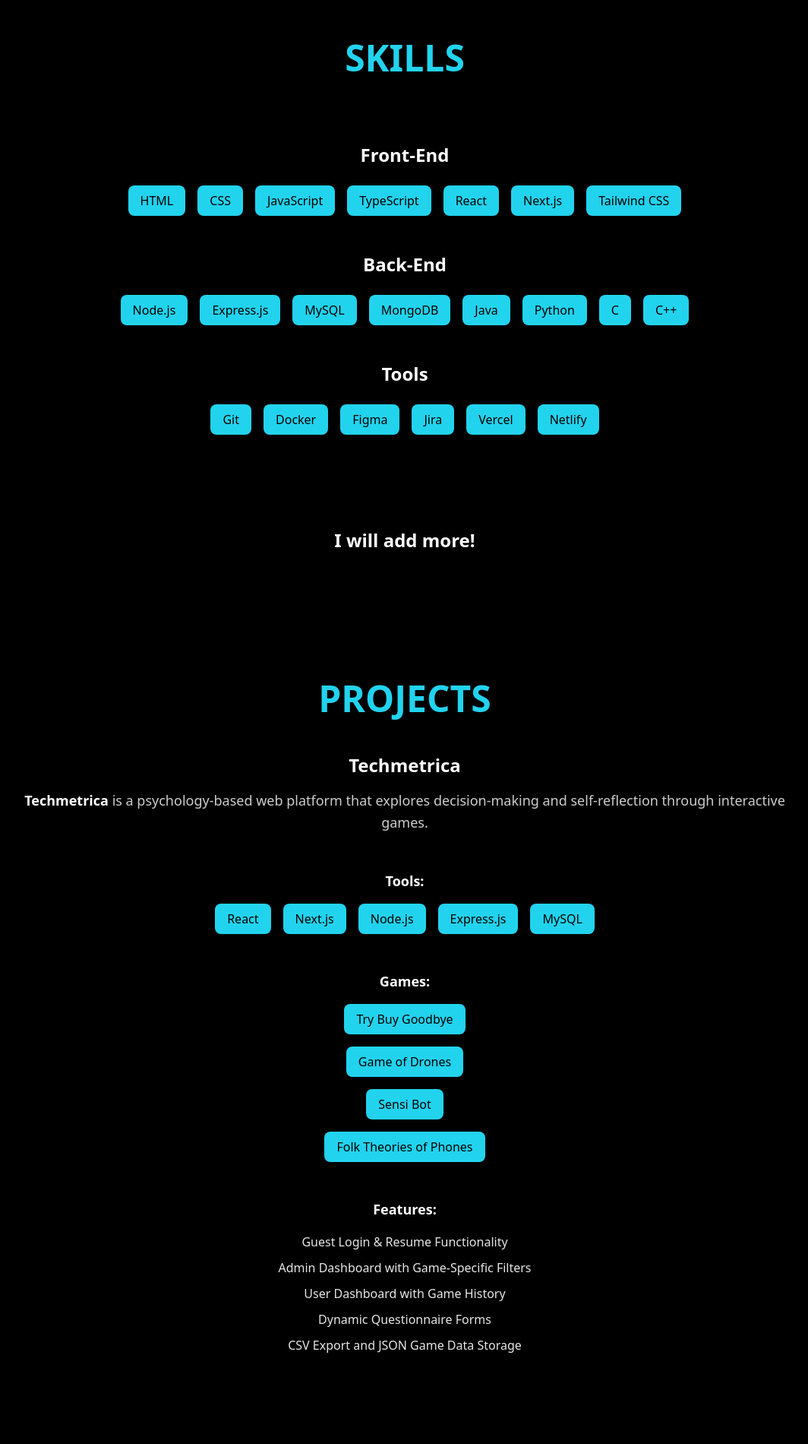
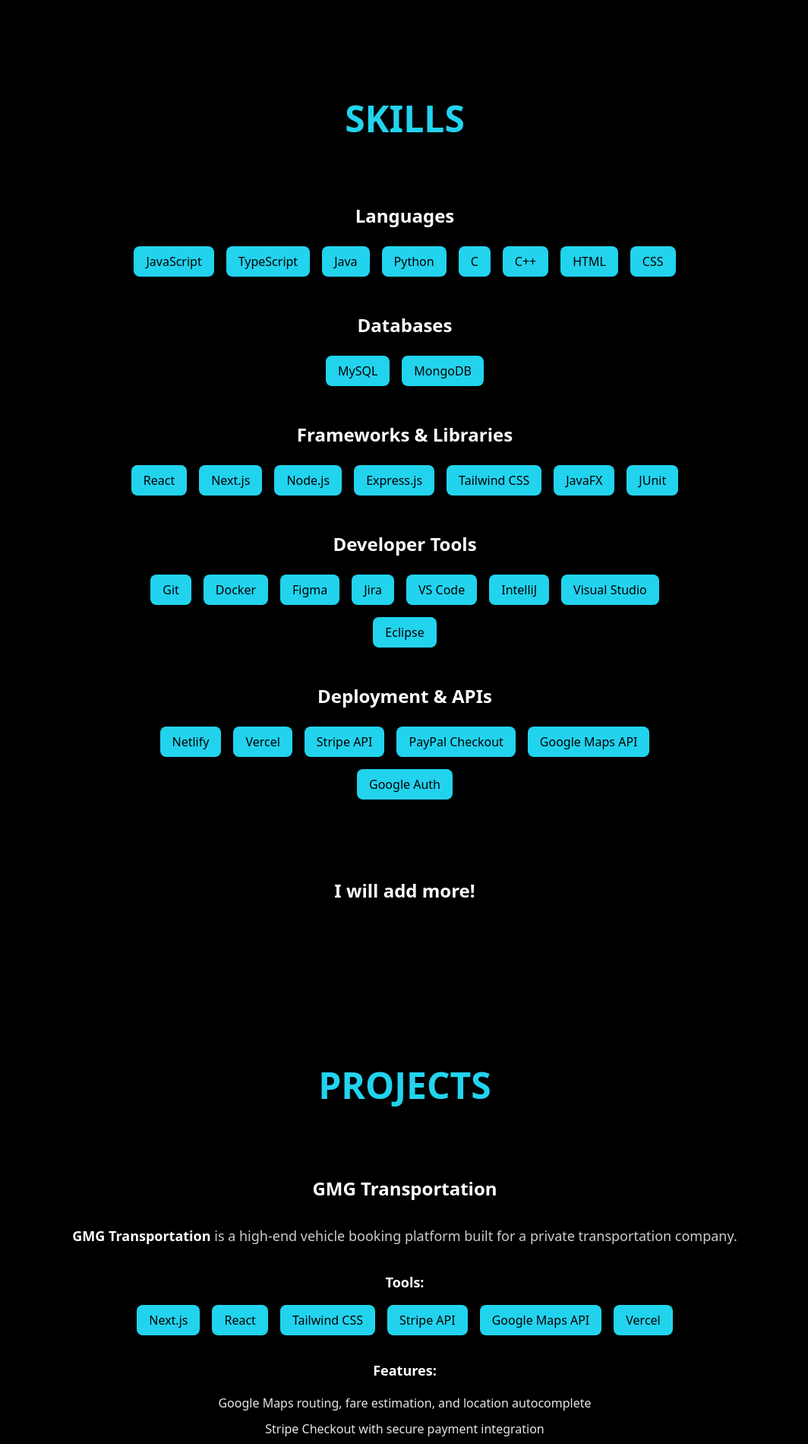
Before and after one commit to gevoglanyan/Gevoglanyan, a React (Create React App) app: page / in a window 1280 px wide. Shown: the part 1648-3548 px from the top of the page at 76% size, without its empty margins (107-1171 px from the left). Built offline with nearby package versions, Linux system fonts and the light colour scheme; the HTML template or start-up script is replaced by a standard one.

Commit message:
Updated Content & Spacing

```diff
--- a/src/components/About.js
+++ b/src/components/About.js
@@ -18,15 +18,15 @@ const About = () => {
 
     <div className="text-white/80 text-lg md:text-xl leading-relaxed space-y-6">
       <p>
-        Hey! I’m <span className="text-white font-semibold">Harutyun Gevoglanyan</span>, a passionate full-stack developer who loves crafting intuitive user experiences and building meaningful products.
+        Hi, I’m <span className="text-white font-semibold">Harutyun Gevoglanyan</span> — a full-stack developer from California who’s passionate about building clean, scalable, and user-friendly web experiences.
       </p>
 
       <p>
-        I'm a freelance developer, building modern web apps for clients using <span className="text-white font-semibold">React, Next.js, Node.js, Express.js and MySQL/MongoDB</span>.
+        I work with modern tools like <span className="text-white font-semibold">React, Next.js, Node.js, and Express</span>, and I'm well-versed in both <span className="text-white font-semibold">MySQL</span> and <span className="text-white font-semibold">MongoDB</span> for database solutions. Whether it's a business site, e-commerce platform, or interactive app — I love turning ideas into reality.
       </p>
 
       <p>
-        My skill set includes <span className="text-white font-semibold">Java, JavaScript, TypeScript, Python, MongoDB, MySQL, Express, and Tailwind CSS</span>. I'm comfortable with development tools like <span className="text-white font-semibold">Git, Docker, VS Code, Figma, and Vercel</span>, and I'm always learning something new to level up my work.
+        My toolkit includes <span className="text-white font-semibold">JavaScript, TypeScript, Java, Python, C/C++</span>, along with dev tools like <span className="text-white font-semibold">Git, Docker, Figma, Jira, and VS Code</span>. I regularly deploy projects using <span className="text-white font-semibold">Vercel</span> or <span className="text-white font-semibold">Netlify</span> and integrate APIs like <span className="text-white font-semibold">Stripe, PayPal Checkout, and Google Maps</span>.
       </p>
 
       <br /> <br />
@@ -35,7 +35,7 @@ const About = () => {
         Thanks for checking out my site — feel free to connect or reach out!
       </p>
 
-      <br /> <br />
+      <br /> <br /> <br />
 
       <div className="social-icons flex justify-center space-x-8 mt-8">
             <a
--- a/src/components/Gaming.js
+++ b/src/components/Gaming.js
@@ -9,7 +9,7 @@ const Gaming = () => {
       <div className="max-w-4xl w-full z-10 space-y-12">
         <div>
 
-          <br /> <br /> <br />
+          <br /> <br /> <br /> <br />
 
           <h2 className="text-4xl md:text-5xl font-bold text-cyan-400 drop-shadow-md mb-4">
             GAMING
@@ -64,10 +64,8 @@ const Gaming = () => {
           </a>
         </div>
 
-        <br/> <br/>
-
         <div>
-          <span className="block text-3xl md:text-2xl font-semibold text-white text-center">
+          <span className="block text-3xl md:text-2xl font-semibold text-white text-center pt-16">
             I will add more!
           </span>
         </div>
--- a/src/components/Menu.js
+++ b/src/components/Menu.js
@@ -33,6 +33,9 @@ const MobileMenu = ({ onClose }) => {
     <aside className="flex md:hidden fixed inset-0 z-40 h-full w-full bg-black px-6 pt-[1vh]">
       <div className="flex flex-col justify-center w-full">
         <div className="relative w-fit mx-auto">
+
+          < br />
+
           <ul className="flex flex-col gap-6 uppercase text-2xl text-white">
             {sections.map((section, idx) => (
               <li key={section.id}>
--- a/src/components/Projects.js
+++ b/src/components/Projects.js
@@ -1,59 +1,112 @@
-import React, { /* useState, useEffect */ } from 'react';
-
-/*
-const imageData = [
-  { src: "/images/Homepage.png", label: "Homepage" },
-  { src: "/images/Games.png", label: "Games" },
-  { src: "/images/Login.png", label: "Login" },
-  { src: "/images/Sign Up.png", label: "Sign Up" },
-  { src: "/images/Admin Dashboard.png", label: "Admin Dashboard" },
-  { src: "/images/User Dashboard.png", label: "User Dashboard" },
-];
-*/
+import React from 'react';
 
 const Projects = () => {
-  // const [index, setIndex] = useState(0);
-  // const [lightboxOpen, setLightboxOpen] = useState(false);
-  // const total = imageData.length;
-
-  // const next = () => setIndex((index + 1) % total);
-  // const prev = () => setIndex((index - 1 + total) % total);
-
-  /*
-  useEffect(() => {
-    if (lightboxOpen) {
-      document.body.style.overflow = 'hidden';
-    } else {
-      document.body.style.overflow = '';
-    }
-
-    return () => {
-      document.body.style.overflow = '';
-    };
-  }, [lightboxOpen]);
-  */
-
   return (
     <section
       id="projects"
       className="flex flex-col justify-start items-center px-6 md:px-12 lg:px-24 py-12 text-center bg-transparent relative overflow-x-hidden"
     >
-        <div className="max-w-5xl w-full z-10 space-y-12">
-          <div>
+      <div className="max-w-5xl w-full z-10 space-y-24">
 
-            <br /> <br /> <br />
+        <br />
 
         <h2 className="text-4xl md:text-5xl font-bold text-cyan-400 drop-shadow-md mb-6">
           PROJECTS
         </h2>
 
-            <br />
+        <div className="text-white/80 text-lg leading-relaxed text-center space-y-8">
+          <h3 className="text-2xl font-bold text-white">GMG Transportation</h3>
+          <p>
+            <span className="font-semibold text-white">GMG Transportation</span> is a high-end vehicle booking platform built for a private transportation company.
+          </p>
 
+          <div>
+            <h4 className="text-white font-semibold text-lg mb-4">Tools:</h4>
+            <ul className="flex flex-wrap justify-center gap-4 text-base">
+              <li className="bg-cyan-400 text-black px-4 py-2 rounded-lg">Next.js</li>
+              <li className="bg-cyan-400 text-black px-4 py-2 rounded-lg">React</li>
+              <li className="bg-cyan-400 text-black px-4 py-2 rounded-lg">Tailwind CSS</li>
+              <li className="bg-cyan-400 text-black px-4 py-2 rounded-lg">Stripe API</li>
+              <li className="bg-cyan-400 text-black px-4 py-2 rounded-lg">Google Maps API</li>
+              <li className="bg-cyan-400 text-black px-4 py-2 rounded-lg">Vercel</li>
+            </ul>
+          </div>
+
+          <div>
+            <h4 className="text-white font-semibold text-lg mb-4">Features:</h4>
+            <ul className="list-none text-white/90 text-base leading-relaxed px-4 text-center space-y-2">
+              <li>Google Maps routing, fare estimation, and location autocomplete</li>
+              <li>Stripe Checkout with secure payment integration</li>
+              <li>Dynamic booking flow with multi-step navigation</li>
+              <li>Filterable vehicle carousels and real-time pricing</li>
+              <li>Fully deployed with SEO and mobile-first UX</li>
+            </ul>
+          </div>
+        </div>
+
+        <div className="text-white/80 text-lg leading-relaxed text-center space-y-8">
+          <h3 className="text-2xl font-bold text-white">iAqua Aquatics</h3>
+          <p>
+            <span className="font-semibold text-white">iAqua Aquatics</span> is an e-commerce site tailored for aquarium enthusiasts.
+          </p>
+
+          <div>
+            <h4 className="text-white font-semibold text-lg mb-4">Tools:</h4>
+            <ul className="flex flex-wrap justify-center gap-4 text-base">
+              <li className="bg-cyan-400 text-black px-4 py-2 rounded-lg">React</li>
+              <li className="bg-cyan-400 text-black px-4 py-2 rounded-lg">Tailwind CSS</li>
+              <li className="bg-cyan-400 text-black px-4 py-2 rounded-lg">PayPal Checkout</li>
+              <li className="bg-cyan-400 text-black px-4 py-2 rounded-lg">Vite</li>
+              <li className="bg-cyan-400 text-black px-4 py-2 rounded-lg">Netlify</li>
+            </ul>
+          </div>
+
+          <div>
+            <h4 className="text-white font-semibold text-lg mb-4">Features:</h4>
+            <ul className="list-none text-white/90 text-base leading-relaxed px-4 text-center space-y-2">
+              <li>Category-based product filtering (e.g., Betta, Sword Plants)</li>
+              <li>Custom cart with localStorage and state handling</li>
+              <li>PayPal Checkout for seamless transactions</li>
+              <li>Optimized for mobile-first and accessible UX</li>
+              <li>Clean, modern UI with minimal gradients</li>
+            </ul>
+          </div>
+        </div>
+
+        <div className="text-white/80 text-lg leading-relaxed text-center space-y-8">
+          <h3 className="text-2xl font-bold text-white">Sasna Tsrer</h3>
+          <p>
+            <span className="font-semibold text-white">Sasna Tsrer</span> is a multilingual cultural celebration site focused on promoting Armenian heritage.
+          </p>
+
+          <div>
+            <h4 className="text-white font-semibold text-lg mb-4">Tools:</h4>
+            <ul className="flex flex-wrap justify-center gap-4 text-base">
+              <li className="bg-cyan-400 text-black px-4 py-2 rounded-lg">React</li>
+              <li className="bg-cyan-400 text-black px-4 py-2 rounded-lg">Next.js</li>
+              <li className="bg-cyan-400 text-black px-4 py-2 rounded-lg">Tailwind CSS</li>
+              <li className="bg-cyan-400 text-black px-4 py-2 rounded-lg">Vercel</li>
+              <li className="bg-cyan-400 text-black px-4 py-2 rounded-lg">i18n (planned)</li>
+            </ul>
+          </div>
+
+          <div>
+            <h4 className="text-white font-semibold text-lg mb-4">Features:</h4>
+            <ul className="list-none text-white/90 text-base leading-relaxed px-4 text-center space-y-2">
+              <li>Static generation with Next.js for speed and SEO</li>
+              <li>Lazy-loaded assets and responsive font scaling</li>
+              <li>Modular components with Tailwind utility classes</li>
+              <li>Vercel deployment with fast commits-to-live</li>
+              <li>Localization-ready structure for multilingual content</li>
+            </ul>
+          </div>
+        </div>
+
+        <div className="text-white/80 text-lg leading-relaxed text-center space-y-8">
           <h3 className="text-2xl font-semibold text-white mb-4">Techmetrica</h3>
-            <p className="text-white/80 text-lg leading-relaxed">
+          <p>
             <span className="font-semibold text-white">Techmetrica</span> is a psychology-based web platform that explores decision-making and self-reflection through interactive games.
           </p>
-          </div>
 
           <div>
             <h4 className="text-white font-semibold text-lg mb-4">Tools:</h4>
@@ -86,8 +139,7 @@ const Projects = () => {
               <li>CSV Export and JSON Game Data Storage</li>
             </ul>
           </div>
-
-          <br /> <br />
+        </div>
 
         <div>
           <span className="block text-3xl md:text-2xl font-semibold text-white text-center pt-4">
@@ -95,63 +147,6 @@ const Projects = () => {
           </span>
         </div>
       </div>
-
-        {/*
-
-        <div className="flex justify-center mt-12">
-          <div className="flex-1 px-4 sm:px-12 text-center">
-            <img
-              src={imageData[index].src}
-              alt={imageData[index].label}
-              onClick={() => setLightboxOpen(true)}
-              className="rounded-2xl shadow-2xl max-w-[500px] max-h-[50vh] mx-auto object-contain cursor-pointer transition-all duration-500"
-            />
-            <p className="mt-6 text-2xl font-semibold text-white">
-              {imageData[index].label}
-            </p>
-          </div>
-        </div>
-      </div>
-
-      {/*
-
-      {false && lightboxOpen && (
-        <div className="fixed inset-0 z-50 bg-black/90 flex items-center justify-center px-4">
-          <div className="relative flex items-center justify-center max-w-[90vw] mx-auto">
-            <button
-              onClick={prev}
-              className="absolute left-2 sm:-left-16 text-white text-4xl sm:text-5xl z-10"
-              aria-label="Previous"
-            >
-              ‹
-            </button>
-
-            <img
-              src={imageData[index].src}
-              alt={imageData[index].label}
-              className="max-h-[60vh] sm:max-h-[70vh] max-w-full object-contain rounded shadow-lg"
-            />
-
-            <button
-              onClick={next}
-              className="absolute right-2 sm:-right-16 text-white text-4xl sm:text-5xl z-10"
-              aria-label="Next"
-            >
-              ›
-            </button>
-
-            <button
-              onClick={() => setLightboxOpen(false)}
-              className="absolute top-2 right-2 sm:-top-16 sm:right-1/2 sm:translate-x-1/2 text-white text-3xl sm:text-4xl font-bold z-10"
-              aria-label="Close"
-            >
-              ×
-            </button>
-          </div>
-        </div>
-      )}
-
-      */}
     </section>
   );
 };
--- a/src/components/Skills.js
+++ b/src/components/Skills.js
@@ -7,8 +7,7 @@ const Skills = () => {
       className="flex flex-col justify-start items-center px-6 md:px-12 lg:px-24 py-12 text-center bg-transparent relative"
     >
       <div className="max-w-5xl w-full z-10">
-
-    <br /> <br /> <br />
+        <br /> <br /> <br /> <br />
 
         <h2 className="text-4xl md:text-5xl font-bold text-cyan-400 drop-shadow-md mb-10">
           SKILLS
@@ -18,53 +17,58 @@ const Skills = () => {
 
         <div className="text-white/80 text-lg leading-relaxed max-w-3xl mx-auto space-y-12">
           <div>
-        <h3 className="text-2xl font-semibold text-white mb-6">Front-End</h3>
+            <h3 className="text-2xl font-semibold text-white mb-6">Languages</h3>
             <ul className="flex flex-wrap justify-center gap-4 text-base">
-          <li className="bg-cyan-400 text-black px-4 py-2 rounded-lg">HTML</li>
-          <li className="bg-cyan-400 text-black px-4 py-2 rounded-lg">CSS</li>
-          <li className="bg-cyan-400 text-black px-4 py-2 rounded-lg">JavaScript</li>
-          <li className="bg-cyan-400 text-black px-4 py-2 rounded-lg">TypeScript</li>
-          <li className="bg-cyan-400 text-black px-4 py-2 rounded-lg">React</li>
-          <li className="bg-cyan-400 text-black px-4 py-2 rounded-lg">Next.js</li>
-          <li className="bg-cyan-400 text-black px-4 py-2 rounded-lg">Tailwind CSS</li>
+              {["JavaScript", "TypeScript", "Java", "Python", "C", "C++", "HTML", "CSS"].map(lang => (
+                <li key={lang} className="bg-cyan-400 text-black px-4 py-2 rounded-lg">{lang}</li>
+              ))}
             </ul>
           </div>
 
           <div>
-        <h3 className="text-2xl font-semibold text-white mb-6">Back-End</h3>
+            <h3 className="text-2xl font-semibold text-white mb-6">Databases</h3>
             <ul className="flex flex-wrap justify-center gap-4 text-base">
-          <li className="bg-cyan-400 text-black px-4 py-2 rounded-lg">Node.js</li>
-          <li className="bg-cyan-400 text-black px-4 py-2 rounded-lg">Express.js</li>
-          <li className="bg-cyan-400 text-black px-4 py-2 rounded-lg">MySQL</li>
-          <li className="bg-cyan-400 text-black px-4 py-2 rounded-lg">MongoDB</li>
-          <li className="bg-cyan-400 text-black px-4 py-2 rounded-lg">Java</li>
-          <li className="bg-cyan-400 text-black px-4 py-2 rounded-lg">Python</li>
-          <li className="bg-cyan-400 text-black px-4 py-2 rounded-lg">C</li>
-          <li className="bg-cyan-400 text-black px-4 py-2 rounded-lg">C++</li>
+              {["MySQL", "MongoDB"].map(db => (
+                <li key={db} className="bg-cyan-400 text-black px-4 py-2 rounded-lg">{db}</li>
+              ))}
             </ul>
           </div>
 
           <div>
-        <h3 className="text-2xl font-semibold text-white mb-6">Tools</h3>
+            <h3 className="text-2xl font-semibold text-white mb-6">Frameworks & Libraries</h3>
             <ul className="flex flex-wrap justify-center gap-4 text-base">
-          <li className="bg-cyan-400 text-black px-4 py-2 rounded-lg">Git</li>
-          <li className="bg-cyan-400 text-black px-4 py-2 rounded-lg">Docker</li>
-          <li className="bg-cyan-400 text-black px-4 py-2 rounded-lg">Figma</li>
-          <li className="bg-cyan-400 text-black px-4 py-2 rounded-lg">Jira</li>
-          <li className="bg-cyan-400 text-black px-4 py-2 rounded-lg">Vercel</li>
-          <li className="bg-cyan-400 text-black px-4 py-2 rounded-lg">Netlify</li>
+              {["React", "Next.js", "Node.js", "Express.js", "Tailwind CSS", "JavaFX", "JUnit"].map(framework => (
+                <li key={framework} className="bg-cyan-400 text-black px-4 py-2 rounded-lg">{framework}</li>
+              ))}
             </ul>
           </div>
 
-      <br /> <br />
+          <div>
+            <h3 className="text-2xl font-semibold text-white mb-6">Developer Tools</h3>
+            <ul className="flex flex-wrap justify-center gap-4 text-base">
+              {["Git", "Docker", "Figma", "Jira", "VS Code", "IntelliJ", "Visual Studio", "Eclipse"].map(tool => (
+                <li key={tool} className="bg-cyan-400 text-black px-4 py-2 rounded-lg">{tool}</li>
+              ))}
+            </ul>
+          </div>
 
-      <div className="text-3xl md:text-2xl font-semibold text-white text-center pt-4">
+          <div>
+            <h3 className="text-2xl font-semibold text-white mb-6">Deployment & APIs</h3>
+            <ul className="flex flex-wrap justify-center gap-4 text-base">
+              {["Netlify", "Vercel", "Stripe API", "PayPal Checkout", "Google Maps API", "Google Auth"].map(item => (
+                <li key={item} className="bg-cyan-400 text-black px-4 py-2 rounded-lg">{item}</li>
+              ))}
+            </ul>
+          </div>
+
+         <div>
+          <span className="block text-3xl md:text-2xl font-semibold text-white text-center pt-14">
             I will add more!
+          </span>
         </div>
         </div>
       </div>
     </section>
-
   );
 };
 
```
Lines whose indentation alone changed are shown as unchanged.
